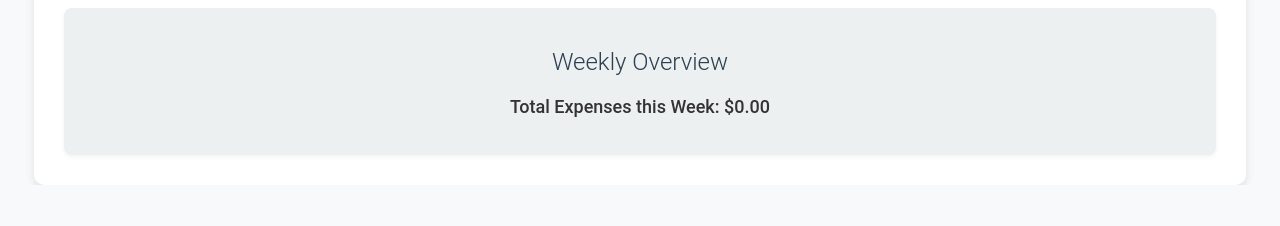
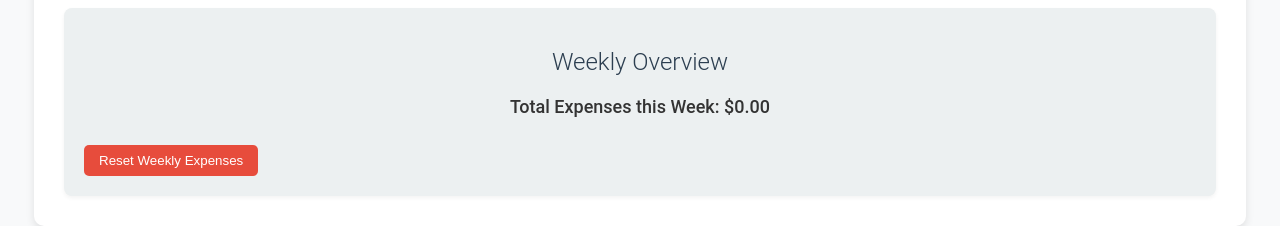
Before and after one commit to JosephPR/easy-grok, a plain HTML site: page index.html in a window 1280 px wide. Shown: the part 625-851 px from the top of the page. Before the commit the page ends 810 px from the top, so only its background shows below. Drawn offline with Linux system fonts and the light colour scheme.

Commit message:
feat: Add reset weekly expenses functionality

```diff
--- a/index.html
+++ b/index.html
@@ -49,6 +49,7 @@
         <div id="weekly-overview">
             <h2>Weekly Overview</h2>
             <div id="weekly-expenses"></div>
+            <button onclick="resetWeeklyExpenses()">Reset Weekly Expenses</button>
         </div>
     </div>
     <script src="script.js"></script>
--- a/script.js
+++ b/script.js
@@ -172,6 +172,12 @@ function deleteTransaction(index) {
     saveToLocalStorage();
 }
 
+function resetWeeklyExpenses() {
+    weeklyExpenses = 0;
+    renderWeeklyOverview();
+    saveToLocalStorage();
+}
+
 // Initial render
 loadFromLocalStorage();
 renderTransactions();
--- a/styles.css
+++ b/styles.css
@@ -147,3 +147,18 @@ input[type="text"]:focus, input[type="number"]:focus, select:focus {
     font-size: 18px;
     font-weight: 500;
 }
+
+#weekly-overview button {
+    background-color: #e74c3c;
+    color: white;
+    border: none;
+    padding: 8px 15px;
+    cursor: pointer;
+    border-radius: 5px;
+    transition: background-color 0.3s ease;
+    margin-top: 10px;
+}
+
+#weekly-overview button:hover {
+    background-color: #c0392b;
+}
```
